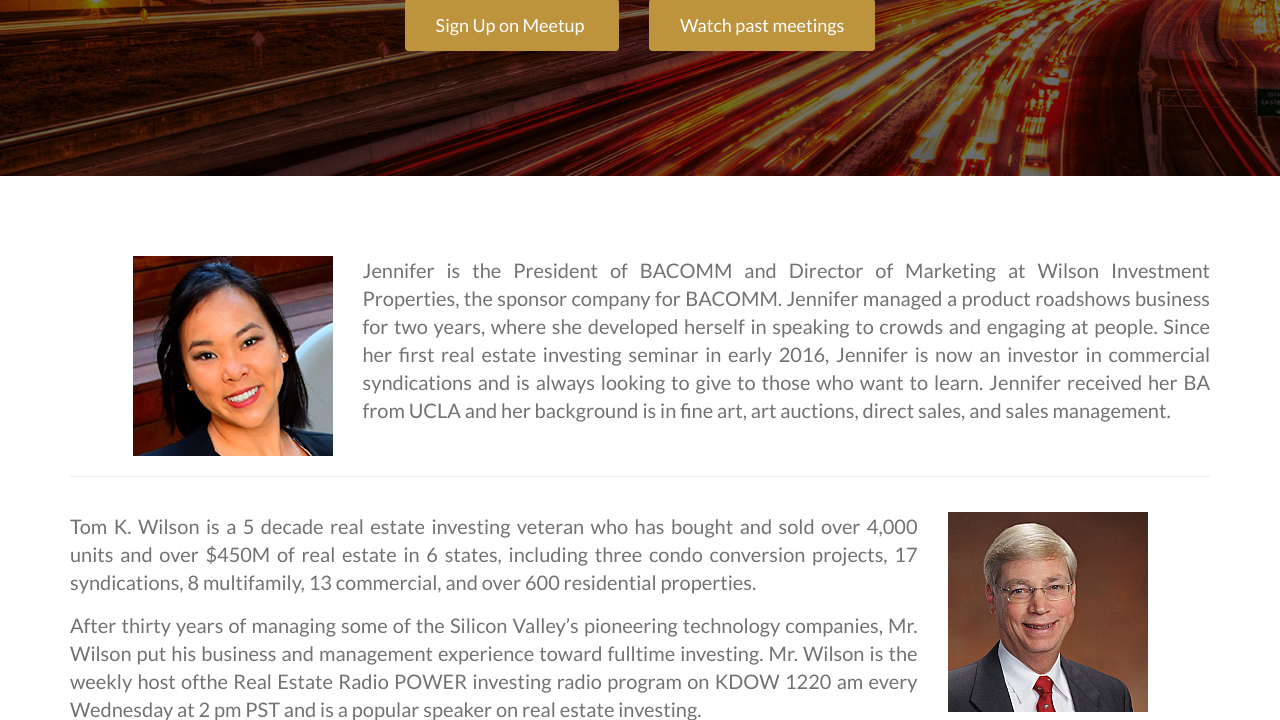
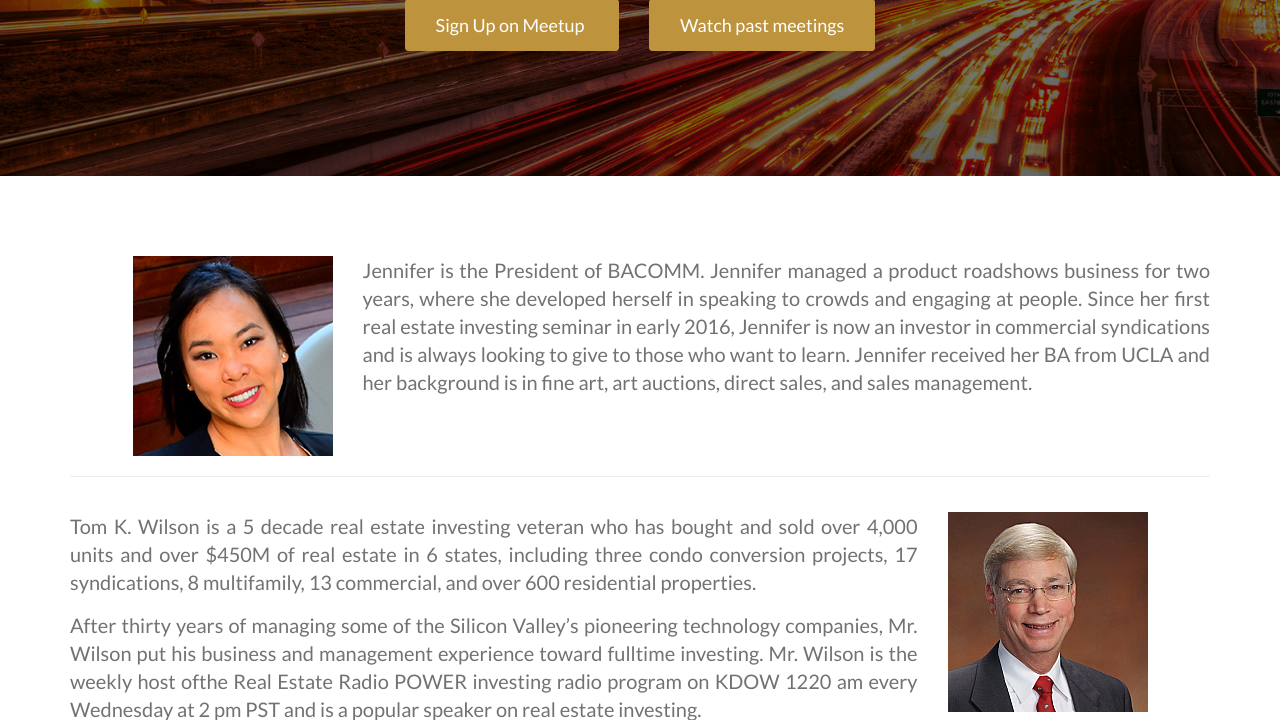
Before and after one commit to wilsoninvestmentsp/bacomm-rails, a Rails app: template app/views/home/index.html.haml in a window 1280 px wide. Shown: the part 624-1344 px from the top of the page. Run offline with Rails 7, Linux system fonts and the light colour scheme; the template is opened without the code that fills it, so the values that code supplies are empty; style sheets or scripts are compiled from the project's sources; some libraries are stand-ins or nearby versions.

Commit message:
Change bio of jenifer

```diff
--- a/app/views/home/index.html.haml
+++ b/app/views/home/index.html.haml
@@ -20,7 +20,7 @@
     .col-md-3.col-sm-4.col-xs-12.text-center
       = image_tag "jennifer.png", class: 'img-responsive img-right'
     .col-md-9.col-sm-8.col-xs-12.intro-content
-      %p Jennifer is the President of BACOMM and Director of Marketing at Wilson Investment Properties, the sponsor company for BACOMM. Jennifer managed a product roadshows business for two years, where she developed herself in speaking to crowds and engaging at people. Since her first real estate investing seminar in early 2016, Jennifer is now an investor in commercial syndications and is always looking to give to those who want to learn. Jennifer received her BA from UCLA and her background is in fine art, art auctions, direct sales, and sales management.
+      %p Jennifer is the President of BACOMM. Jennifer managed a product roadshows business for two years, where she developed herself in speaking to crowds and engaging at people. Since her first real estate investing seminar in early 2016, Jennifer is now an investor in commercial syndications and is always looking to give to those who want to learn. Jennifer received her BA from UCLA and her background is in fine art, art auctions, direct sales, and sales management.
   %hr
   .row.mr-top-35
     .col-md-3.col-sm-4.col-xs-12.text-center.pull-right
```
